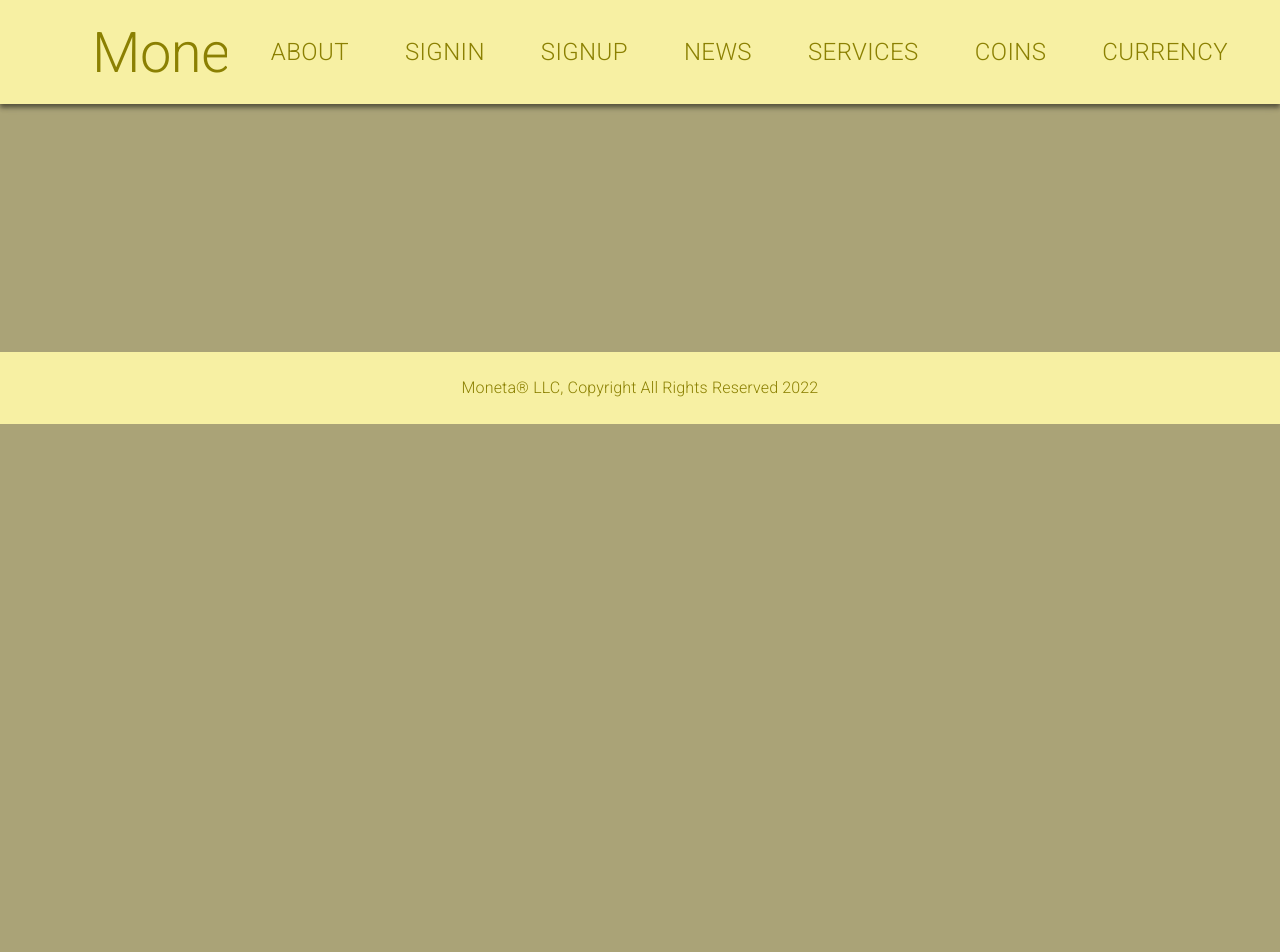
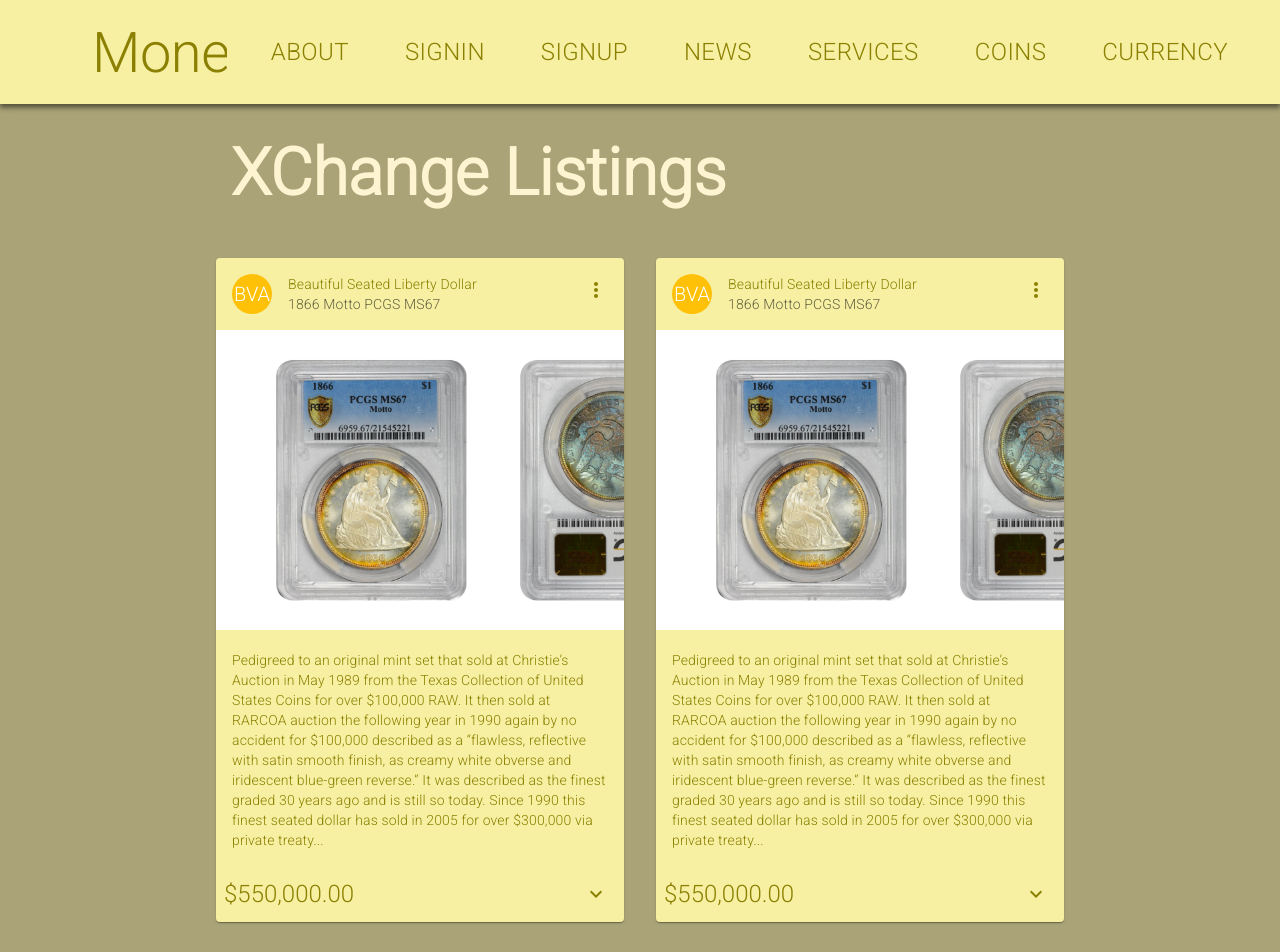
Before and after one commit to BVA1000/moneta-frontend, a React (Create React App) app: page /listings in a window 1280 px wide. Shown: the top 952 px of the page. Before the commit the page ends 800 px from the top, so only its background shows below. Built offline with nearby package versions, Linux system fonts and the light colour scheme.

Commit message:
Added Listings Page & Card Component

```diff
--- a/src/App.js
+++ b/src/App.js
@@ -19,6 +19,7 @@ import CoinValuesInfo from "./pages/CoinValuesInfo/coinValuesInfo";
 import MembershipInfo from "./pages/MembershipInfo/membershipInfo";
 
 import XChange from "./pages/XChange/xchange";
+import Listings from "./pages/Listings/listings";
 
 function App() {
   return (
@@ -53,6 +54,8 @@ function App() {
         <Route path="/membership" element={<MembershipInfo />} />
 
         <Route path="/xchange" element={<XChange />} />
+
+        <Route path="/listings" element={<Listings />} />
       </Routes>
     </Layout>
   );
--- a/src/components/Buttons/Browse/browse.css
+++ b/src/components/Buttons/Browse/browse.css
@@ -4,7 +4,7 @@
   background-color: #8b8002;
   box-shadow: 0px 4px 4px rgba(0, 0, 0, 0.25);
   color: #fef4d1;
-  font-family: "Roboto", sans-serif;
+  font-family: 'Roboto', sans-serif;
   font-size: 18px;
   font-weight: 500;
   justify-content: center;
--- /dev/null
+++ b/src/components/Cards/ListingsCard/listingsCard.js
@@ -0,0 +1,144 @@
+import * as React from 'react';
+import { styled } from '@mui/material/styles';
+import Card from '@mui/material/Card';
+import CardHeader from '@mui/material/CardHeader';
+import CardMedia from '@mui/material/CardMedia';
+import CardContent from '@mui/material/CardContent';
+import CardActions from '@mui/material/CardActions';
+import Collapse from '@mui/material/Collapse';
+import Avatar from '@mui/material/Avatar';
+import IconButton from '@mui/material/IconButton';
+import Typography from '@mui/material/Typography';
+import { amber } from '@mui/material/colors';
+//import FavoriteIcon from '@mui/icons-material/Favorite';
+//import ShareIcon from '@mui/icons-material/Share';
+import ExpandMoreIcon from '@mui/icons-material/ExpandMore';
+import MoreVertIcon from '@mui/icons-material/MoreVert';
+import seatedliberty from '../../../assets/images/seatedlibdollar.png';
+import './listingsCard.css';
+
+//import { useSelector } from "react-redux";
+const ExpandMore = styled((props) => {
+  const { expand, ...other } = props;
+  return <IconButton {...other} />;
+})(({ theme, expand }) => ({
+  transform: !expand ? 'rotate(0deg)' : 'rotate(180deg)',
+  marginLeft: 'auto',
+  transition: theme.transitions.create('transform', {
+    duration: theme.transitions.duration.shortest,
+  }),
+}));
+
+function ListingsCard() {
+  //const post = useSelector((state) => state.post.value);
+
+  const [expanded, setExpanded] = React.useState(false);
+
+  const handleExpandClick = () => {
+    setExpanded(!expanded);
+  };
+
+  return (
+    <Card sx={{ maxWidth: 550, bgcolor: '#f7f0a3' }}>
+      <CardHeader
+        sx={{ color: '#8b8002' }}
+        avatar={
+          <Avatar sx={{ bgcolor: amber[500] }} aria-label="coins">
+            BVA
+          </Avatar>
+        }
+        action={
+          <IconButton sx={{ color: '#8b8002' }} aria-label="settings">
+            <MoreVertIcon />
+          </IconButton>
+        }
+        title="Beautiful Seated Liberty Dollar"
+        subheader="1866 Motto PCGS MS67"
+      />
+      <CardMedia>
+        <img
+          src={seatedliberty}
+          className="seatedLib"
+          alt="Seated Liberty Dollar"
+          height={300}
+          width={550}
+        />
+      </CardMedia>
+      <CardContent>
+        <Typography
+          sx={{ color: '#8b8002' }}
+          variant="body2"
+          color="text.secondary"
+        >
+          Pedigreed to an original mint set that sold at Christie’s Auction in
+          May 1989 from the Texas Collection of United States Coins for over
+          $100,000 RAW. It then sold at RARCOA auction the following year in
+          1990 again by no accident for $100,000 described as a “flawless,
+          reflective with satin smooth finish, as creamy white obverse and
+          iridescent blue-green reverse.” It was described as the finest graded
+          30 years ago and is still so today. Since 1990 this finest seated
+          dollar has sold in 2005 for over $300,000 via private treaty...
+        </Typography>
+      </CardContent>
+      <CardActions disableSpacing>
+        {/*<IconButton sx={{ color: '#ff1744' }} aria-label="add to favorites">
+          <FavoriteIcon />
+      </IconButton>*/}
+        {/*<IconButton sx={{ color: '#637bfe' }} aria-label="share">
+          <ShareIcon />
+    </IconButton>*/}
+        <Typography
+          sx={{ color: '#8b8002' }}
+          variant="h5"
+          color="text.secondary"
+        >
+          $550,000.00
+        </Typography>
+        <ExpandMore
+          sx={{ color: '#8b8002' }}
+          expand={expanded}
+          onClick={handleExpandClick}
+          aria-expanded={expanded}
+          aria-label="show more"
+        >
+          <ExpandMoreIcon />
+        </ExpandMore>
+      </CardActions>
+      <Collapse in={expanded} timeout="auto" unmountOnExit>
+        <CardContent>
+          <Typography sx={{ color: '#8b8002' }} paragraph>
+            At MS67 in the entire Liberty Seated Dollar series spanning from
+            1840 to 1873, there have just been 4 known and graded at the
+            unattainable MS67 level with none grading higher in all dates both
+            type 1 and type 2. In type 1 - a 1849 and a 1863, whilst in type 2 -
+            This coin and another 1866 $1 motto. Of the 4 MS67, 3 belong in the
+            Hansen Collection. There has never been a type 2 sale of a ms67 and
+            ms67 have traded north of $300,000 privately. The 1866 $1 motto as a
+            date is significantly important as the first issue for the type as
+            the start of the transition of the no motto to with motto series.
+            This is the finest seated dollar of all dates and, one of two finest
+            type 2 and the only ms67 seated available as a type.
+          </Typography>
+          <Typography sx={{ color: '#8b8002' }} paragraph>
+            It has long been known that it is actually easier to find mint state
+            type 1 $1 rather than type 2. Thus the two ms67 type 1 have a price
+            guide of $200,000 having traded several times in the past decades
+            privately, whilst type 1 has no price guide and no comp as it is a
+            much tougher coin. A total of 12,216 type 1 mint state are known
+            compared to 5,593 type 2 mint state ( pcgs population report)
+            Looking at comps for the key date 1866 $1 motto, there has never
+            been a MS67 sale. An MS65 PCGS CAC example sold for $79,313 in 2014,
+            whilst the POGUE MS66+ PCGS CAC sold for a $135,000 during the
+            pinnacle of the virus and also considering the coin had muted luster
+            not to mention the eye appeal was not all there. Had pcgscoinfacts
+            reflected the prices into the price guide that 66+ should be
+            $150,000. This coin should be worth multiples at least 2.5 times the
+            price guide of type 1 ms67 so $500,000.
+          </Typography>
+        </CardContent>
+      </Collapse>
+    </Card>
+  );
+}
+
+export default ListingsCard;
--- /dev/null
+++ b/src/pages/Listings/listings.css
@@ -0,0 +1,12 @@
+#listings {
+    margin: 1rem auto;
+    width: 80%;
+  }
+
+  #listings h2 {
+    color: #fef4d1;
+    font-family: "Roboto", sans-serif;
+    font-size: 65px;
+    margin: 15px;
+    text-align: justify;
+  }
--- /dev/null
+++ b/src/pages/Listings/listings.js
@@ -0,0 +1,38 @@
+import ListingsCard from "../../components/Cards/ListingsCard/listingsCard.js";
+import "../../assets/fonts/fonts.css";
+import "./listings.css";
+import { Grid } from "@mui/material";
+
+function Listings() {
+  return (
+    <div id="listings">
+      <Grid container spacing={4}>
+        <Grid item xs={0} sm={1} />
+        <Grid item xs={12} md={10}>
+          <h2>XChange Listings</h2>
+        </Grid>
+        <Grid item xs={0} sm={1} />
+
+        <Grid item xs={0} sm={1} />
+        <Grid item xs={12} md={5}>
+          <ListingsCard />
+        </Grid>
+        <Grid item xs={12} md={5}>
+          <ListingsCard />
+        </Grid>
+        <Grid item xs={0} sm={1} />
+
+        <Grid item xs={0} sm={1} />
+        <Grid item xs={12} md={5}>
+          <ListingsCard />
+        </Grid>
+        <Grid item xs={12} md={5}>
+          <ListingsCard />
+        </Grid>
+        <Grid item xs={0} sm={1} />
+      </Grid>
+    </div>
+  );
+}
+
+export default Listings;
--- a/src/pages/XChange/xchange.css
+++ b/src/pages/XChange/xchange.css
@@ -23,7 +23,7 @@
 
 #xchange h2 {
   color: #fef4d1;
-  font-family: "Roboto", sans-serif;
+  font-family: 'Roboto', sans-serif;
   font-size: 65px;
   margin: 15px;
   text-align: center;
@@ -31,7 +31,7 @@
 
 #xchange p {
   color: #fef4d1;
-  font-family: "Roboto", sans-serif;
+  font-family: 'Roboto', sans-serif;
   font-size: 30px;
   margin: 15px;
   text-align: justify;
@@ -48,3 +48,7 @@ h2.big {
 p.big {
   line-height: 2;
 }
+
+#xchange a {
+  text-decoration: none;
+}
--- a/src/pages/XChange/xchange.js
+++ b/src/pages/XChange/xchange.js
@@ -1,8 +1,9 @@
-import "../../assets/fonts/fonts.css";
-import "./xchange.css";
-import Browse from "../../components/Buttons/Browse/browse";
-import uscoins2 from "../../assets/images/uscoins2.jpg";
-import { Grid } from "@mui/material";
+import '../../assets/fonts/fonts.css';
+import './xchange.css';
+import Browse from '../../components/Buttons/Browse/browse';
+import uscoins2 from '../../assets/images/uscoins2.jpg';
+import { Grid } from '@mui/material';
+import { Link } from 'react-router-dom';
 
 function XChange() {
   return (
@@ -38,7 +39,9 @@ function XChange() {
         <Grid item xs={0} sm={1} />
         <Grid item xs={12} md={10}>
           <div className="xchange">
-            <Browse />
+            <Link to="/listings">
+              <Browse />
+            </Link>
           </div>
         </Grid>
         <Grid item xs={0} sm={1} />
```
Also changed, not shown: src/components/Cards/NewsCard/newsCard.js (+33 -36 lines), src/assets/images/seatedlibdollar.png (added), src/components/Cards/ListingsCard/listingsCard.css (added).
